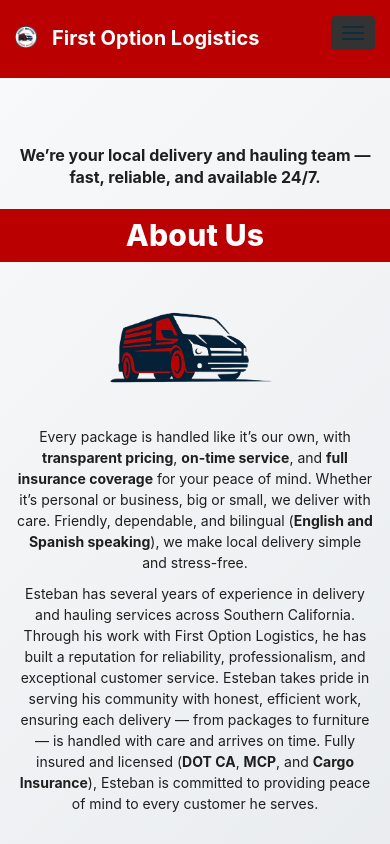
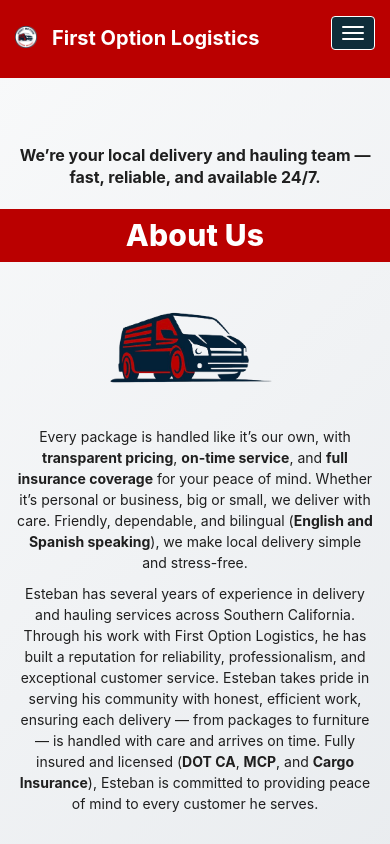
Before and after one commit to firstoptionlogistics/firstoptionlogistics.com, a website: page index.html in a window 390 px wide. In both pictures the pointer is over the button "Toggle navigation". Shown: the top 844 px of the page. Drawn offline with Linux system fonts and the light colour scheme.

Commit message:
Enhance navbar toggle styles with new colors

```diff
--- a/css/styles.css
+++ b/css/styles.css
@@ -235,9 +235,27 @@
 }
 
 
+
+.navbar.navbar-inverse .navbar-toggle {
+  background-color: var(--brand-red, #ba0000) !important;
+  border-color: var(--brand-navy, #0f2d3a) !important;
+}
+
 .navbar.navbar-inverse .navbar-toggle .icon-bar {
   background-color: var(--brand-navy, #0f2d3a) !important;
 }
+
+.navbar.navbar-inverse .navbar-toggle:hover,
+.navbar.navbar-inverse .navbar-toggle:focus {
+  background-color: var(--brand-navy, #0f2d3a) !important;
+  border-color: #ffffff !important;
+}
+
+.navbar.navbar-inverse .navbar-toggle:hover .icon-bar,
+.navbar.navbar-inverse .navbar-toggle:focus .icon-bar {
+  background-color: #ffffff !important;
+}
+
 
 #about {
   background: linear-gradient(135deg, #f8f9fa, #e9ecef);
```
